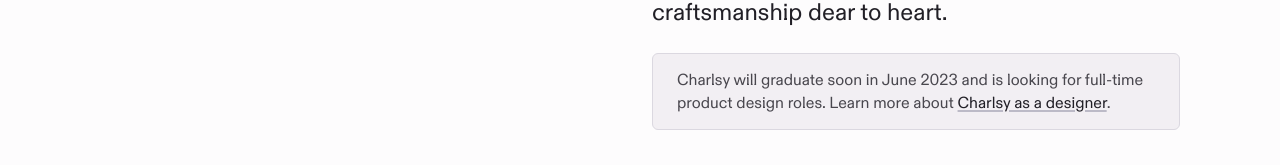
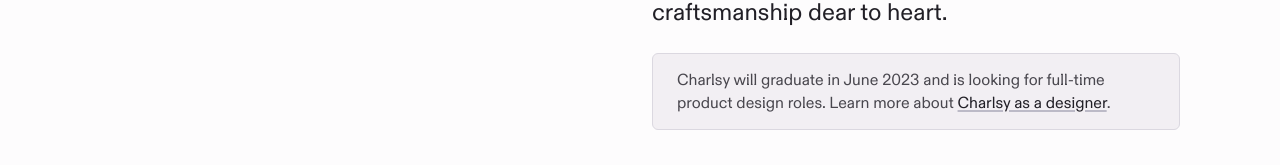
Before and after one commit to charlsyang/site, a Next.js app: page /work in a window 1280 px wide. Shown: the part 304-469 px from the top of the page. Built offline with nearby package versions, Linux system fonts and the light colour scheme.

Commit message:
Update copy to avoid widow (vain, i know)

```diff
--- a/pages/work/index.js
+++ b/pages/work/index.js
@@ -37,7 +37,7 @@ export default function WorkIndex({ allPostsData }) {
                             <p>He cares deeply about quality and holds craftsmanship dear to&nbsp;heart.</p>
                         </Headline>
                         <Callout>
-                            <p>Charlsy will graduate soon in June 2023 and is looking for full-time product design roles. Learn more about <Link href='https://charlsy.notion.site/Charlsy-as-a-Designer-d60da6d266e3419b861e422a6a910a80'>Charlsy as a designer</Link>.</p>
+                            <p>Charlsy will graduate in June 2023 and is looking for full-time product design roles. Learn more about <Link href='https://charlsy.notion.site/Charlsy-as-a-Designer-d60da6d266e3419b861e422a6a910a80'>Charlsy as a designer</Link>.</p>
                         </Callout>
                     </Intro>
                     <ContactLinks>
```
